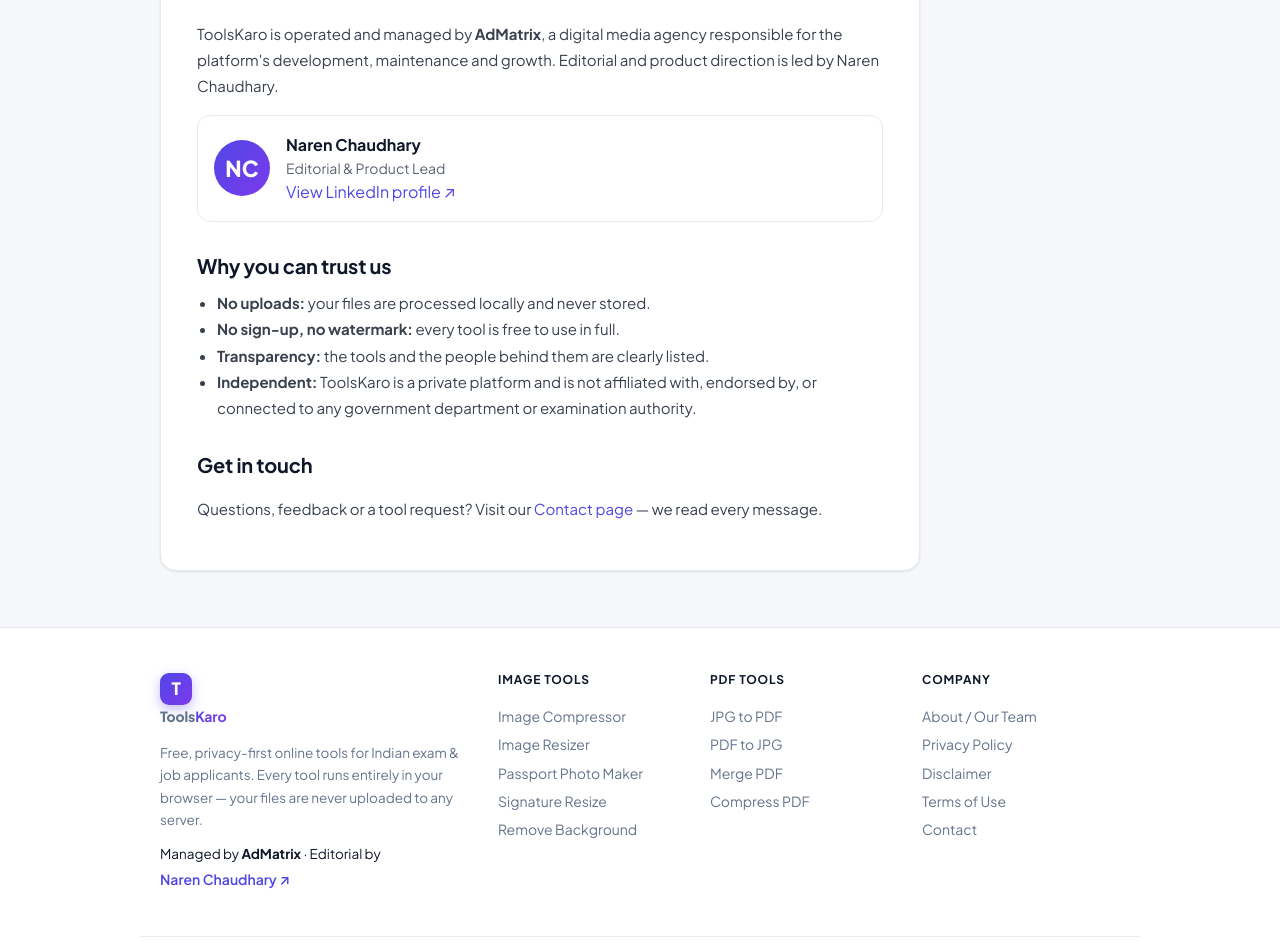
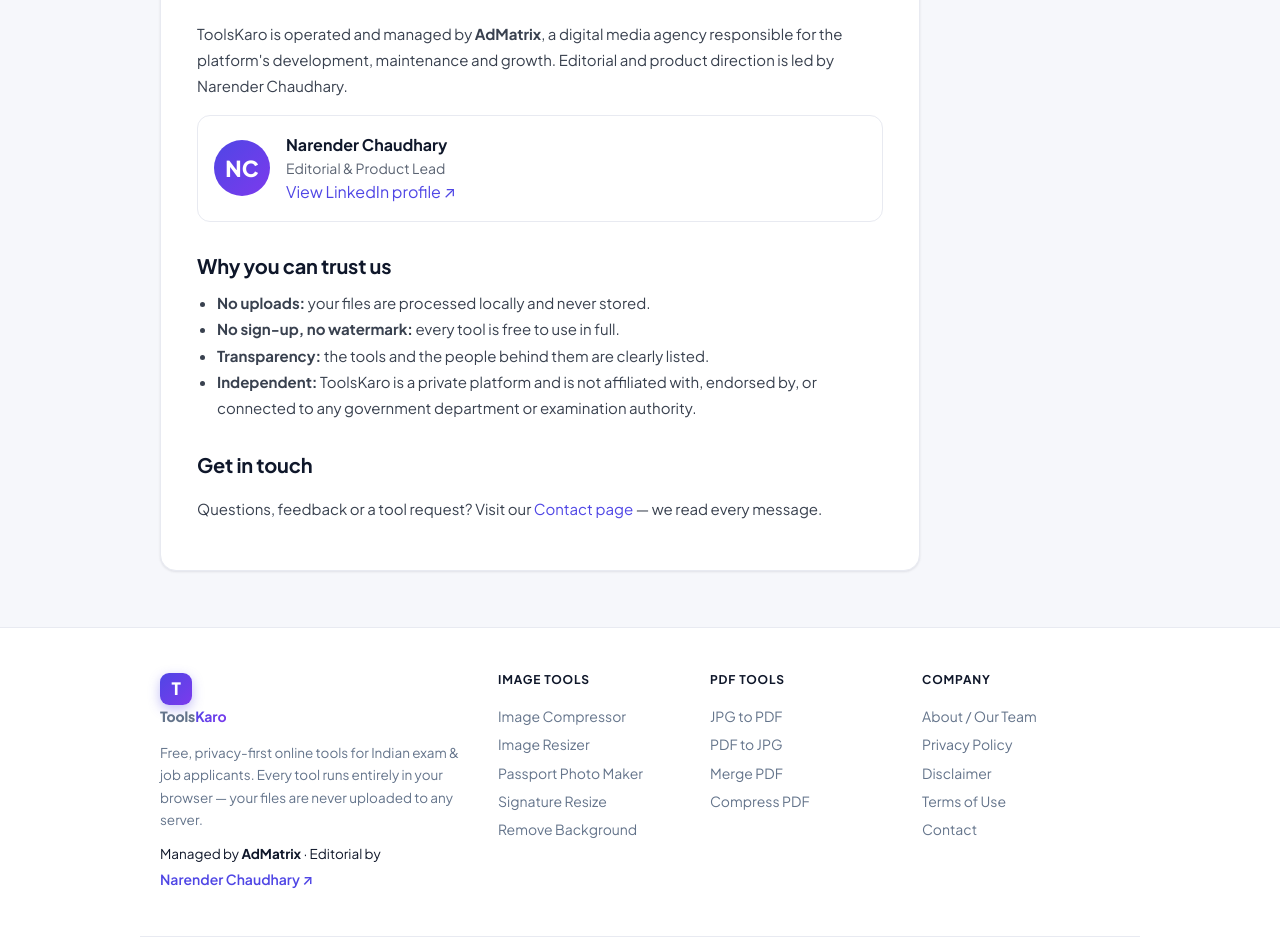
Before and after one commit to narenderchaudhary/toolskaro, a Next.js app: page /about in a window 1280 px wide. Shown: the part 540-1492 px from the top of the page. Built offline with nearby package versions, Linux system fonts and the light colour scheme.

Commit message:
Fix name: Narender Chaudhary
Co-Authored-By: Claude Opus 4.8 (1M context) <noreply@anthropic.com>

```diff
--- a/app/about/page.tsx
+++ b/app/about/page.tsx
@@ -21,7 +21,7 @@ export default function Page() {
       url: "https://toolskaro.com",
       founder: {
         "@type": "Person",
-        name: "Naren Chaudhary",
+        name: "Narender Chaudhary",
         jobTitle: "Editorial & Product Lead",
         sameAs: [LINKEDIN],
       },
@@ -54,12 +54,12 @@ export default function Page() {
         <p>
           ToolsKaro is operated and managed by <strong>AdMatrix</strong>, a digital media agency
           responsible for the platform&apos;s development, maintenance and growth. Editorial and
-          product direction is led by Naren Chaudhary.
+          product direction is led by Narender Chaudhary.
         </p>
         <div className="team-card">
           <div className="team-avatar">NC</div>
           <div>
-            <strong>Naren Chaudhary</strong>
+            <strong>Narender Chaudhary</strong>
             <div style={{ color: "#5b6473", fontSize: 14 }}>Editorial &amp; Product Lead</div>
             <a href={LINKEDIN} target="_blank" rel="noopener noreferrer">View LinkedIn profile ↗</a>
           </div>
--- a/app/contact/page.tsx
+++ b/app/contact/page.tsx
@@ -36,7 +36,7 @@ export default function Page() {
         <h2>Editorial</h2>
         <p>
           ToolsKaro is managed by <strong>AdMatrix</strong>. Editorial and product direction is led
-          by <a href={LINKEDIN} target="_blank" rel="noopener noreferrer">Naren Chaudhary (LinkedIn) ↗</a>.
+          by <a href={LINKEDIN} target="_blank" rel="noopener noreferrer">Narender Chaudhary (LinkedIn) ↗</a>.
         </p>
 
         <h2>Tool requests</h2>
--- a/app/layout.tsx
+++ b/app/layout.tsx
@@ -38,7 +38,7 @@ const orgJsonLd = {
       url: SITE,
       description:
         "Free, privacy-first online tools for Indian exam and job applicants — image resize/compress, PDF tools, resume and biodata makers, and more.",
-      founder: { "@type": "Person", name: "Naren Chaudhary", sameAs: [LINKEDIN] },
+      founder: { "@type": "Person", name: "Narender Chaudhary", sameAs: [LINKEDIN] },
       knowsAbout: ["Image compression", "PDF tools", "Government exam form requirements", "Resume building"],
     },
     {
@@ -114,7 +114,7 @@ export default function RootLayout({ children }: { children: React.ReactNode })
               </p>
               <p className="footer-managed">
                 Managed by <strong>AdMatrix</strong> · Editorial by{" "}
-                <a href={LINKEDIN} target="_blank" rel="noopener noreferrer">Naren Chaudhary ↗</a>
+                <a href={LINKEDIN} target="_blank" rel="noopener noreferrer">Narender Chaudhary ↗</a>
               </p>
             </div>
             <div className="footer-col">
```
